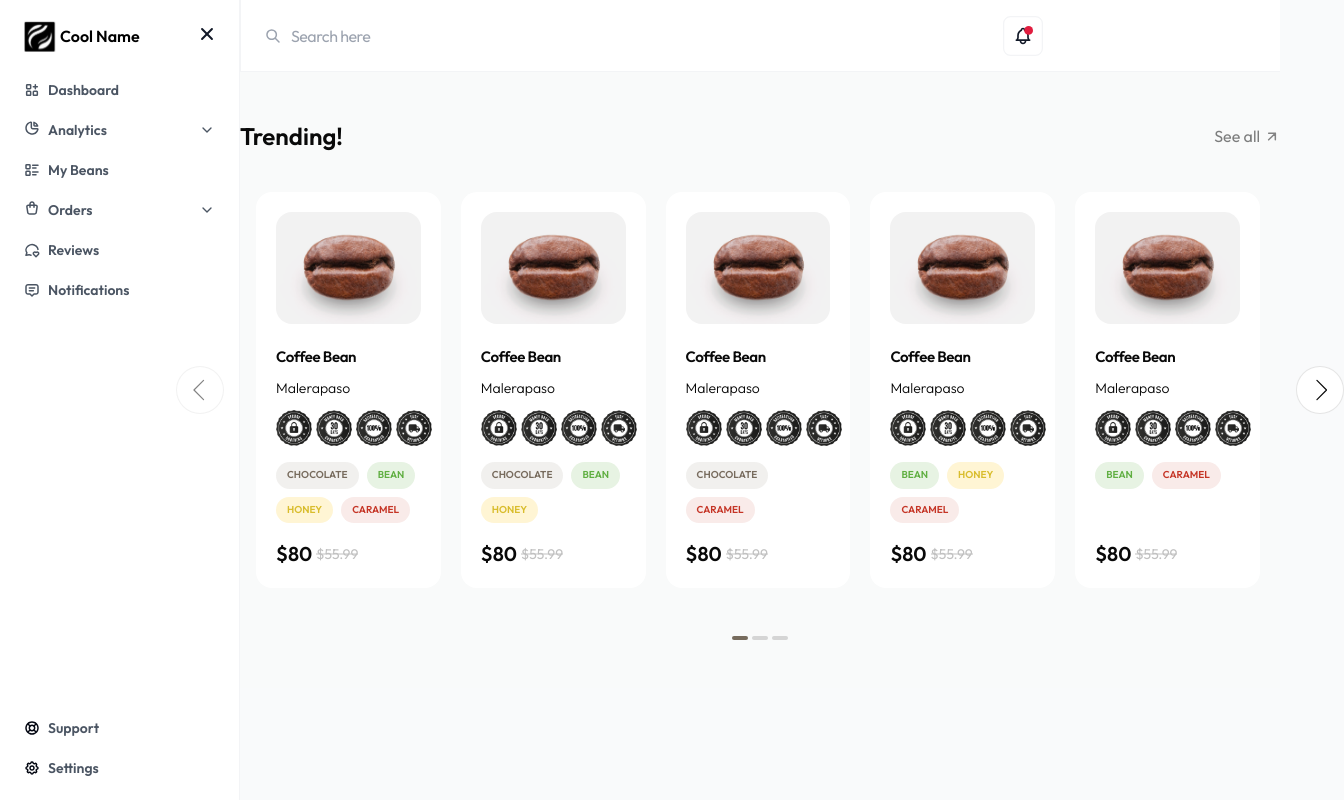
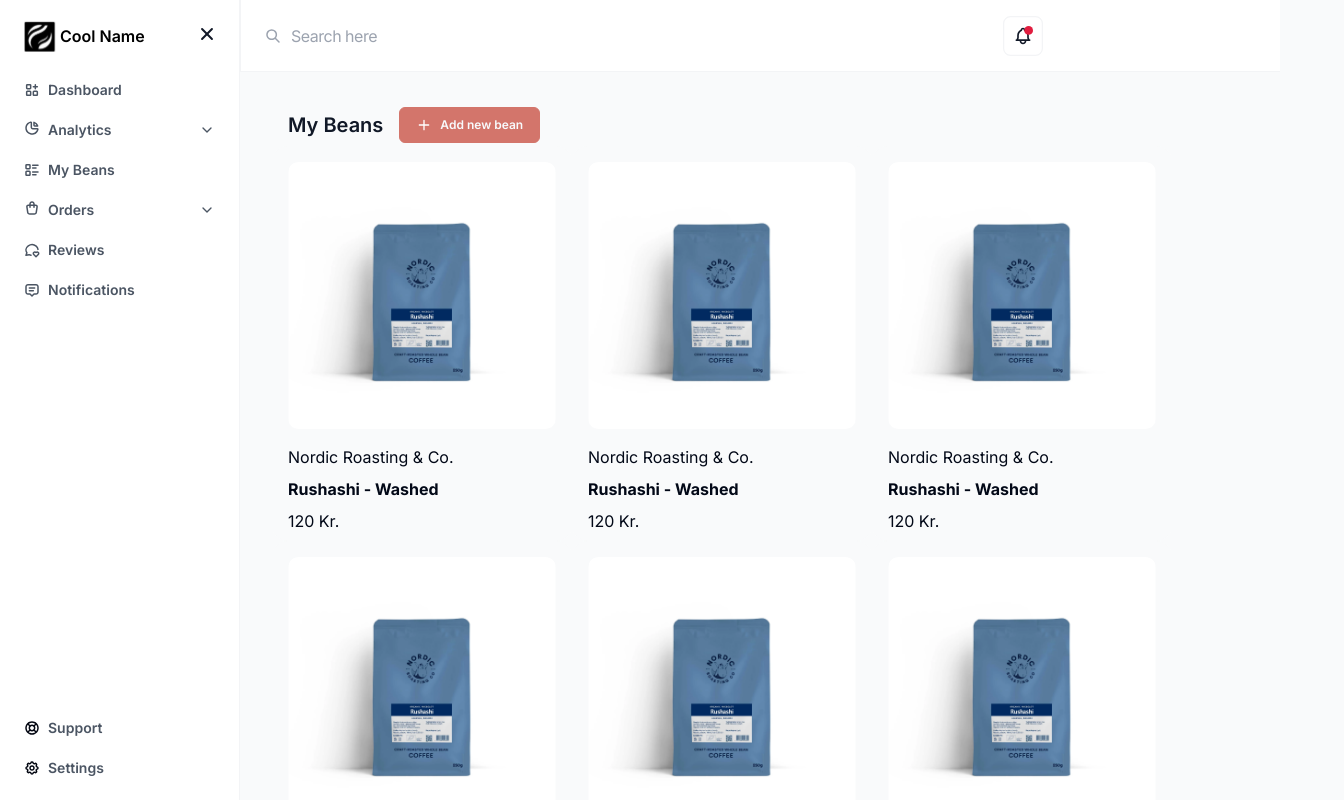
Before and after one commit to star-works/coffee-beans, a Next.js app: page /dashboard/my-bean in a window 1280 px wide. Shown: the whole page, 1344 px wide, since content can reach past the window. Built offline with nearby package versions, Linux system fonts and the light colour scheme.

Commit message:
my bean cards added

```diff
--- a/src/app/dashboard.css
+++ b/src/app/dashboard.css
@@ -1,3 +1,8 @@
+@import url("https://fonts.googleapis.com/css2?family=Inter:wght@100..900&family=Poppins:ital,wght@0,100;0,200;0,300;0,400;0,500;0,600;0,700;0,800;0,900;1,100;1,200;1,300;1,400;1,500;1,600;1,700;1,800;1,900&display=swap");
 .custom_height {
   height: calc(100vh - 72px);
 }
+
+body.inter_font {
+  font-family: "Inter", sans-serif !important;
+}
--- a/src/app/dashboard/layout.js
+++ b/src/app/dashboard/layout.js
@@ -14,6 +14,7 @@
         <link rel="icon" href="/favicon.ico" />
       </head>
       <body
+        className="inter_font bg-[#F9FAFB]"
         style={{
           overflow: "auto !important",
           paddingRight: "0 !important",
@@ -23,7 +24,10 @@
         <div className="flex items-start ">
           <Sidebar />
           <div className="w-full">
-            <Header /> {children}
+            <Header />{" "}
+            <div className="p-8 overflow-auto custom_height bg-[#F9FAFB]">
+              {children}
+            </div>
           </div>
         </div>
       </body>
--- a/src/app/dashboard/my-bean/page.js
+++ b/src/app/dashboard/my-bean/page.js
@@ -1,4 +1,4 @@
-import Trending from "@/components/common/Trending";
+import MyBean from "@/components/dashboard/MyBean";
 export const metadata = {
   title: "Coffee Bean",
   description: "Unveiling the world of coffee varieties",
@@ -9,9 +9,7 @@
 export default function Home() {
   return (
     <>
-      <div className="bg-[#F9FAFA] py-12">
-        <Trending title="Trending!" />
-      </div>
+      <MyBean />
     </>
   );
 }
--- a/src/app/dashboard/setting/page.js
+++ b/src/app/dashboard/setting/page.js
@@ -11,9 +11,9 @@
 export default function Home() {
   return (
     <>
-      <div className="p-8 rounded-[12px]">
+      <div className="rounded-[12px]">
         <DashboardTabs />
-        </div>
+      </div>
     </>
   );
 }
--- a/src/app/globals.css
+++ b/src/app/globals.css
@@ -72,12 +72,9 @@
   * {
     @apply border-border;
   }
-  body {
-    @apply bg-background text-foreground;
-  }
 }
 
-body {
+body.outfit {
   font-family: "Outfit" !important;
 }
 .rs-slider-handle::before {
--- a/src/app/layout.js
+++ b/src/app/layout.js
@@ -12,7 +12,7 @@
         <link rel="icon" href="/favicon.ico" />
       </head>
       <body
-        className="bg-[#F9FAFB]"
+        className=""
         style={{
           overflow: "auto !important",
           paddingRight: "0 !important",
--- /dev/null
+++ b/src/components/dashboard/MyBean.jsx
@@ -0,0 +1,30 @@
+import React from "react";
+import MyBeanCard from "./MyBeanCard";
+import { Button } from "@/components/ui/button";
+
+import { Plus } from "./Icons";
+
+const MyBean = () => {
+  const arr = [1, 2, 3, 4, 5, 6, 7, 8, 9, 10];
+  return (
+    <div>
+      <div className="ps-4">
+        <div className="flex items-center">
+          <h3 className="xs:text-[20px] text-[18px] font-semibold text-[#111827] me-4">
+            My Beans
+          </h3>
+          <Button className="bg-[#D3756B] group px-4 text-[12px] font-semibold py-2 h-full hover:bg-transparent hover:text-[#D3756B] border border-[#D3756B] rounded-[6px]">
+            <Plus /> Add new bean
+          </Button>
+        </div>
+      </div>
+      <div className="flex flex-wrap">
+        {arr.map((obj, i) => (
+          <MyBeanCard key={i} />
+        ))}
+      </div>
+    </div>
+  );
+};
+
+export default MyBean;
--- a/src/components/dashboard/MyBeanCard.jsx
+++ b/src/components/dashboard/MyBeanCard.jsx
@@ -3,7 +3,7 @@
 
 const MyBeanCard = () => {
   return (
-    <Card className="w-[350px] bg-[#F9FAFB] border-0 px-4 ">
+    <Card className="xs:max-w-[20%] xl:min-w-[300px] min-w-[240px] bg-[#F9FAFB] border-0 px-4 pt-0 pb-2">
       <CardContent className="pt-4">
         <Image
           className="rounded-[10px] mb-4"
@@ -14,7 +14,7 @@
         <p className="xs:text-[16px] text-[14px] font-normal">
           Nordic Roasting & Co.
         </p>
-        <p className="xs:text-[16px] text-[14px] font-bold sm:py-1">
+        <p className="xs:text-[16px] text-[14px] font-bold ">
           Rushashi - Washed
         </p>
         <p className="xs:text-[16px] text-[14px] font-normal">120 Kr.</p>
--- a/src/components/dashboard/Profile.jsx
+++ b/src/components/dashboard/Profile.jsx
@@ -8,7 +8,7 @@
 const Profile = () => {
   return (
     <div className=" bg-white rounded-[12px]">
-      <h3 className="text-[20px] font-semibold pt-4">Profile</h3>
+      <h3 className="xs:text-[20px] text-[18px] font-semibold pt-4">Profile</h3>
       <p className="xs:text-[16px] text-[14px] font-normal text-[#6B7280]">
         Update your roaster details here
       </p>
```
